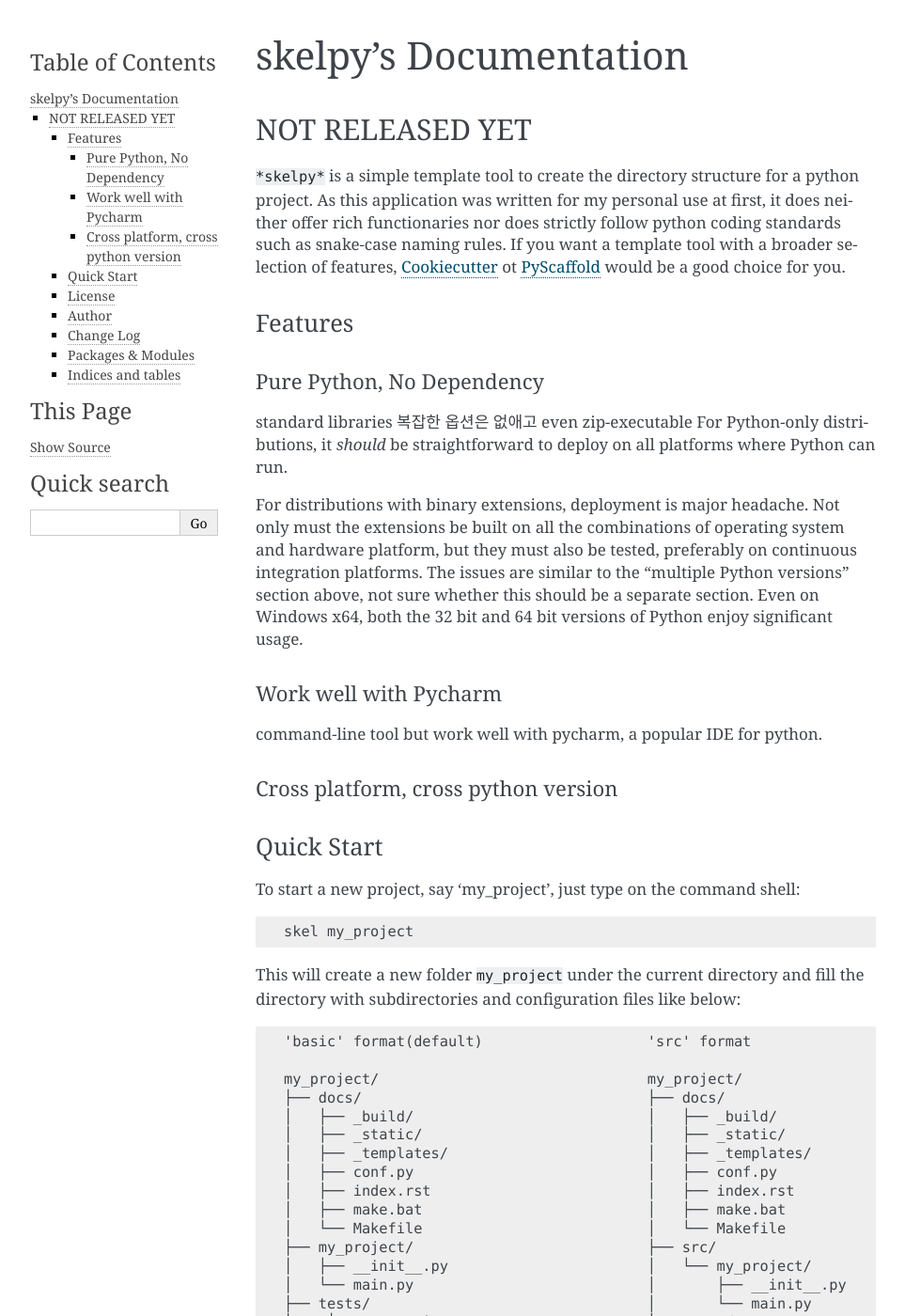
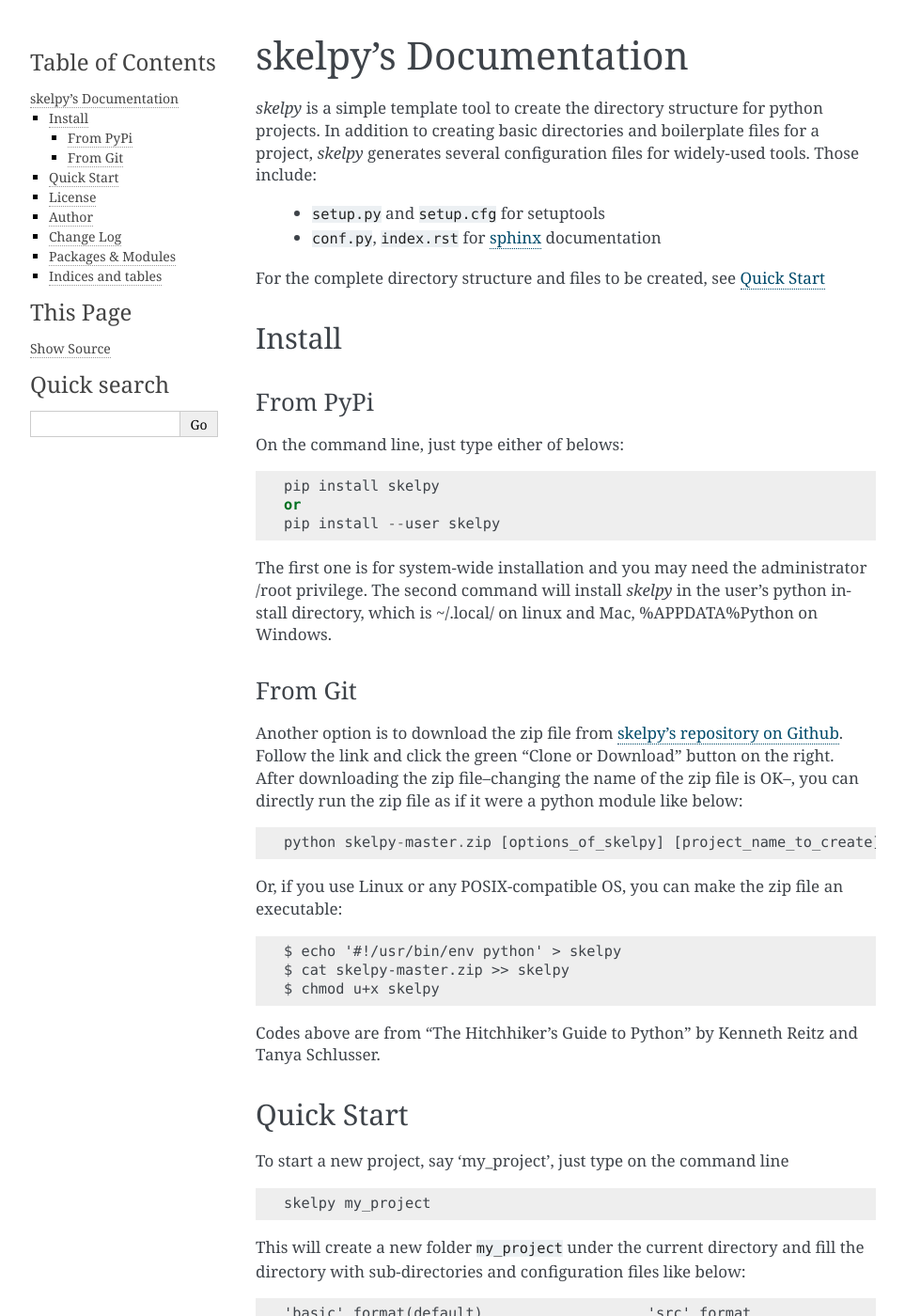
Before and after one commit to june3474/skelpy, a Sphinx documentation site: the page built from docs/index.rst, in a window 1280 px wide and 1400 px high. Shown: the whole window at 94% size, without its empty margins (148-1111 px from the left). Built offline with Sphinx 7.4.7, drawn with Linux system fonts in a browser that asks for light colours; formulas are drawn with MathJax 3; some of the changed text lies outside the part shown.

Commit message:
* revise README.rst

```diff
--- a/README.rst
+++ b/README.rst
@@ -1,50 +1,59 @@
-################
-NOT RELEASED YET
-################
+*skelpy* is a simple template tool to create the directory structure for
+python projects. In addition to creating basic directories and boilerplate files
+for a project, *skelpy* generates several configuration files for widely-used tools.
+Those include:
 
-``*skelpy*`` is a simple template tool to create the directory structure for a python project.
-As this application was written for my personal use at first, it does neither offer
-rich functionaries nor does strictly follow python coding standards such as snake-case naming
-rules.
-If you want a template tool with a broader selection of features, `Cookiecutter`_ ot `PyScaffold`_
-would be a good choice for you.
+    * ``setup.py`` and ``setup.cfg`` for setuptools
+    * ``conf.py``, ``index.rst`` for `sphinx <http://www.sphinx-doc.org/en/master/>`_ documentation
+
+For the complete directory structure and files to be created, see :ref:`quick_start`
+
+Install
+=======
+
+From PyPi
+---------
+On the command line, just type either of belows::
+
+    pip install skelpy
+    or
+    pip install --user skelpy
+
+The first one is for system-wide installation and you may need the administrator
+/root privilege. The second command will install *skelpy* in the user's python
+install directory, which is ~/.local/ on linux and Mac,
+%APPDATA%\Python on Windows.
+
+From Git
+--------
+Another option is to download the zip file from
+`skelpy's repository on Github <https://github.com/june3474/skelpy>`_.
+Follow the link and click the green "Clone or Download" button on the right.
+After downloading the zip file--changing the name of the zip file is OK--,
+you can directly run the zip file as if it were a python module like below::
+
+    python skelpy-master.zip [options_of_skelpy] [project_name_to_create]
 
 
-Features
-========
+Or, if you use Linux or any POSIX-compatible OS, you can make the zip file an executable::
 
-Pure Python, No Dependency
---------------------------
-standard libraries
-복잡한 옵션은 없애고 even zip-executable
-For Python-only distributions, it *should* be straightforward to deploy on all
-platforms where Python can run.
+    $ echo '#!/usr/bin/env python' > skelpy
+    $ cat skelpy-master.zip >> skelpy
+    $ chmod u+x skelpy
 
-For distributions with binary extensions, deployment is major headache.  Not only
-must the extensions be built on all the combinations of operating system and
-hardware platform, but they must also be tested, preferably on continuous
-integration platforms.  The issues are similar to the "multiple Python
-versions" section above, not sure whether this should be a separate section.
-Even on Windows x64, both the 32 bit and 64 bit versions of Python enjoy
-significant usage.
+Codes above are from "The Hitchhiker's Guide to Python" by Kenneth Reitz and Tanya Schlusser.
 
-Work well with Pycharm
-----------------------
-command-line tool but work well with pycharm, a popular IDE for python.
-
-Cross platform, cross python version
-------------------------------------
-
+.. _quick_start:
 
 Quick Start
 ===========
 
-To start a new project, say 'my_project', just type on the command shell::
+To start a new project, say 'my_project', just type on the command line ::
 
-  skel my_project
+   skelpy my_project
 
 This will create a new folder ``my_project`` under the current directory and
-fill the directory with subdirectories and configuration files like below::
+fill the directory with sub-directories and configuration files like below::
 
     'basic' format(default)                   'src' format
 
@@ -68,27 +77,23 @@ fill the directory with subdirectories and configuration files like below::
     └── setup.py                              ├── setup.cfg
                                               └── setup.py
 
-For more options, see ``skelpy -h``
+Which structure to be created depends on the ``--format/-f`` option.
+Also, if you do not provide the project name, *skelpy* will consider the current directory name to
+be the project name.
 
-
-
+For more options, See ``skelpy -h``
 
 License
 =======
-
-``skelpy`` is under `MIT`_ license.
-
+*skelpy* is under `MIT`_ license.
 
 Author
 ======
-
 dks <june3474@gmail.com>
-
 
 Change Log
 ==========
-
-## [1.0.0] - 2018-04-13
+## [1.0.0] - 2019-04-13
 
 
 .. _Pyscaffold: https://pyscaffold.org/en/latest/
--- a/docs/index.rst
+++ b/docs/index.rst
@@ -1,6 +1,6 @@
-*************************
+**********************
 skelpy's Documentation
-*************************
+**********************
 
 .. include:: ../README.rst
 
```
Also changed, not shown: 1 other file.
